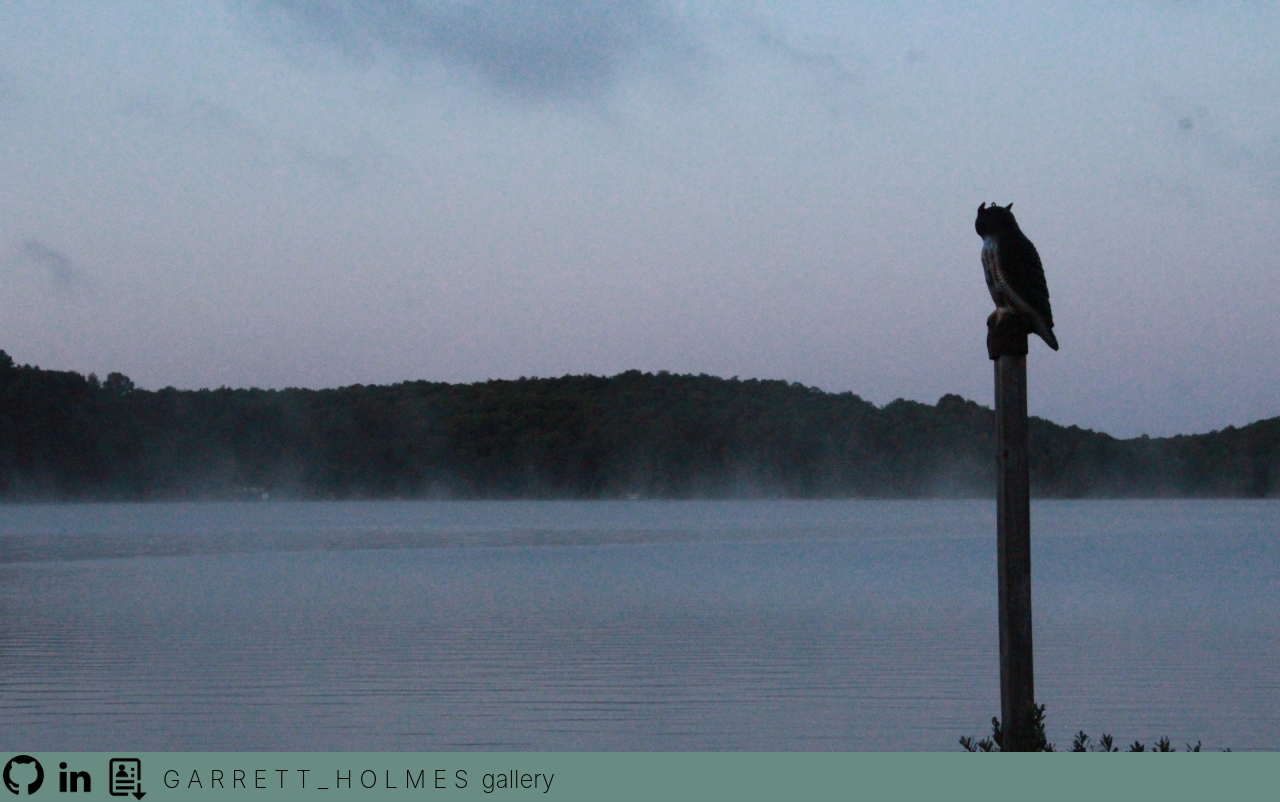
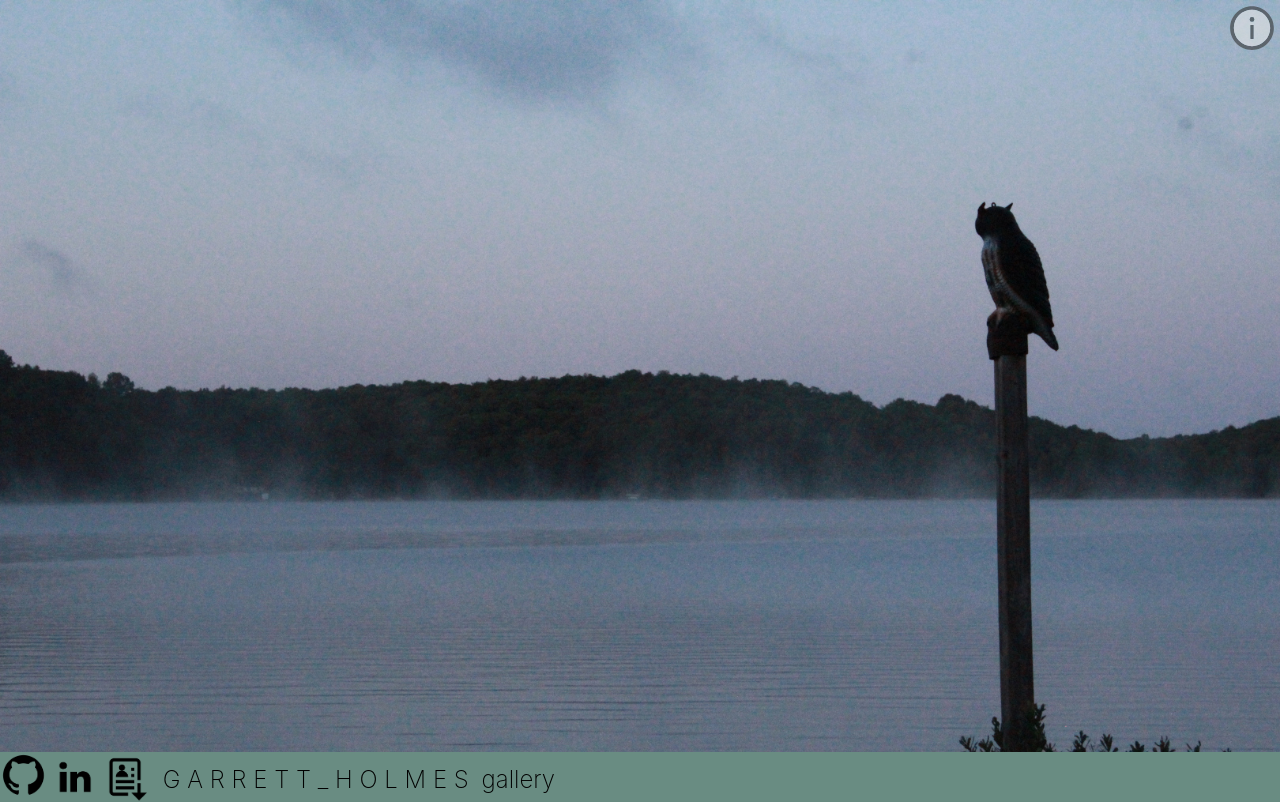
Before and after one commit to ga-holmes/ga-holmes.github.io, a React (Create React App) app: page / in a window 1280 px wide. Shown: the top 802 px of the page. Built offline with nearby package versions, Linux system fonts and the light colour scheme.

Commit message:
added react-icons and info icon

```diff
--- a/package.json
+++ b/package.json
@@ -7,13 +7,14 @@
     "@testing-library/jest-dom": "^5.16.2",
     "@testing-library/react": "^12.1.3",
     "@testing-library/user-event": "^13.5.0",
-    "axios": "^0.26.0",
+    "axios": "^1.6.5",
     "gh-pages": "^4.0.0",
     "react": "^17.0.2",
     "react-dom": "^17.0.2",
+    "react-icons": "^5.0.1",
     "react-router-dom": "^6.2.1",
     "react-router-hash-link": "^2.4.3",
-    "react-scripts": "5.0.0",
+    "react-scripts": "^3.0.1",
     "web-vitals": "^2.1.4"
   },
   "scripts": {
--- a/src/App.js
+++ b/src/App.js
@@ -1,3 +1,7 @@
+import React, { Component } from 'react';
+
+import { AiTwotoneInfoCircle } from "react-icons/ai";
+
 import { useEffect } from "react";
 
 import MainPage from "./pages/MainPage";
@@ -30,6 +34,10 @@ function App() {
           <Nav linksList={home.icons} style={{position: 'fixed', display: 'flex'}}/>
         </div>
 
+        <div id="info" className="infoIcon">
+          <AiTwotoneInfoCircle size={50}/>
+        </div>
+
         <Routes>
 
           <Route path="/" element={<MainPage />} />
--- a/src/home.js
+++ b/src/home.js
@@ -1,3 +1,5 @@
+import React, { Component } from 'react';
+
 // List of elements to be rendered on the home page
 // Serves as a single location to store text & other information that will be used by the site - essentially a makeshift static database in concept
 const home = {
--- a/src/index.css
+++ b/src/index.css
@@ -68,6 +68,15 @@ body {
     height: 50vh;
 }
 
+.infoIcon{
+    display: block;
+    position: fixed;
+    right: 0;
+    padding: 0.2%;
+    opacity: 60%;
+    z-index: 11;
+}
+
 /* reformat for mobile */
 @media only screen and (max-device-width: 1024px) {
 
--- a/src/script.js
+++ b/src/script.js
@@ -1,3 +1,5 @@
+
+const mobileScreen = window.matchMedia("only screen and (max-device-width: 1024px)").matches;
 
 function navScroll(e) {
 
@@ -5,13 +7,23 @@ function navScroll(e) {
 
     let icons = document.getElementById("icons")
     let nav = document.getElementById("nav")
+    let info = document.getElementById("info")
 
     if (icons != null && scrollPos / window.screen.height < icons.offsetTop / window.screen.height) {
         nav.style.display = 'none'
+
+        if (mobileScreen) {
+            info.style.paddingTop = '0.2%'
+        }
+
     }
 
     if (icons === null || scrollPos / window.screen.height >= icons.offsetTop / window.screen.height) {
         nav.style.display = 'flex'
+
+        if (mobileScreen) {
+            info.style.paddingTop = '20%'
+        }
     }
 
 }
```
Also changed, not shown: 2 other files (tests, documents, lock files or other folders).
